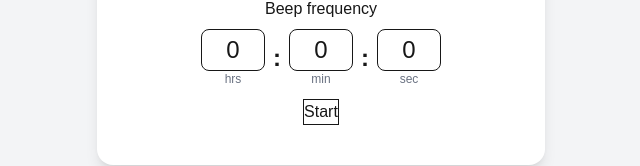
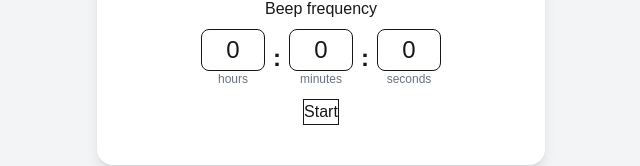
Before and after one commit to sahars03/beep-stopwatch-timer, a Next.js app: page / in a window 1280 px wide. Shown: the part 395-561 px from the top of the page, without its empty margins (319-959 px from the left). Built offline with nearby package versions, Linux system fonts and the light colour scheme.

Commit message:
Stopwatch and timer work

```diff
--- a/app/TimeInput.tsx
+++ b/app/TimeInput.tsx
@@ -39,7 +39,7 @@ export default function TimeInput({ label, value, onChange }: TimeInputProps) {
             onChange={handleChange("hours")}
             className="w-16 text-center text-2xl border rounded-lg py-1"
           />
-          <span className="text-xs text-gray-500">hrs</span>
+          <span className="text-xs text-gray-500">hours</span>
         </div>
 
         <span className="text-2xl font-bold">:</span>
@@ -52,7 +52,7 @@ export default function TimeInput({ label, value, onChange }: TimeInputProps) {
             onChange={handleChange("minutes")}
             className="w-16 text-center text-2xl border rounded-lg py-1"
           />
-          <span className="text-xs text-gray-500">min</span>
+          <span className="text-xs text-gray-500">minutes</span>
         </div>
 
         <span className="text-2xl font-bold">:</span>
@@ -65,7 +65,7 @@ export default function TimeInput({ label, value, onChange }: TimeInputProps) {
             onChange={handleChange("seconds")}
             className="w-16 text-center text-2xl border rounded-lg py-1"
           />
-          <span className="text-xs text-gray-500">sec</span>
+          <span className="text-xs text-gray-500">seconds</span>
         </div>
       </div>
     </div>
--- a/app/run/page.tsx
+++ b/app/run/page.tsx
@@ -38,6 +38,7 @@ export default function RunPage() {
     const handleStop = () => {
         setIsPaused(true); // freeze
     setElapsedTotal(0);       // reset main clock
+
     };
 
     // useEffect(() => {
@@ -79,15 +80,20 @@ useEffect(() => {
     return () => cancelAnimationFrame(animationFrame);
 }, [isPaused]);
 
-
-
-
     useEffect(() => {
         if (elapsed >= beepInterval) {
             // beep sound
             setElapsed(0);
         }
     }, [elapsed, beepInterval]);
+
+useEffect(() => {
+    if (mode === "Timer" && elapsedTotal >= initialSeconds) {
+        setIsPaused(true);          // stop everything
+        setElapsedTotal(initialSeconds); // clamp exactly to end
+    }
+}, [elapsedTotal, mode, initialSeconds]);
+
 
 const cycleTime = elapsedTotal % beepInterval;
 const progress = beepInterval > 0 ? (cycleTime / beepInterval) * 100 : 0;
@@ -134,7 +140,7 @@ className="h-full bg-blue-500"                style={{ width: `${progress}%` }}
         {/* Hours */}
         <div className="flex flex-col items-center">
           <p className="w-16 text-center text-5xl rounded-lg py-1">{Math.floor(totalSeconds / 3600)}</p>
-          <span className="text-m text-gray-500">hrs</span>
+          <span className="text-m text-gray-500">hours</span>
         </div>
 
         <span className="text-4xl">:</span>
@@ -142,15 +148,15 @@ className="h-full bg-blue-500"                style={{ width: `${progress}%` }}
         {/* Minutes */}
         <div className="flex flex-col items-center">
           <p className="w-16 text-center text-5xl rounded-lg py-1">{Math.floor((totalSeconds % 3600) / 60)}</p>
-          <span className="text-m text-gray-500">min</span>
+          <span className="text-m text-gray-500">minutes</span>
         </div>
 
         <span className="text-4xl">:</span>
 
         {/* Seconds */}
         <div className="flex flex-col items-center">
-          <p className="w-16 text-center text-5xl rounded-lg py-1">{totalSeconds % 60}</p>
-          <span className="text-m text-gray-500">sec</span>
+          <p className="w-16 text-center text-5xl rounded-lg py-1">{rawSeconds >= 60 ? 0 : totalSeconds % 60}</p>
+          <span className="text-m text-gray-500">seconds</span>
         </div>
       </div>
 
```
